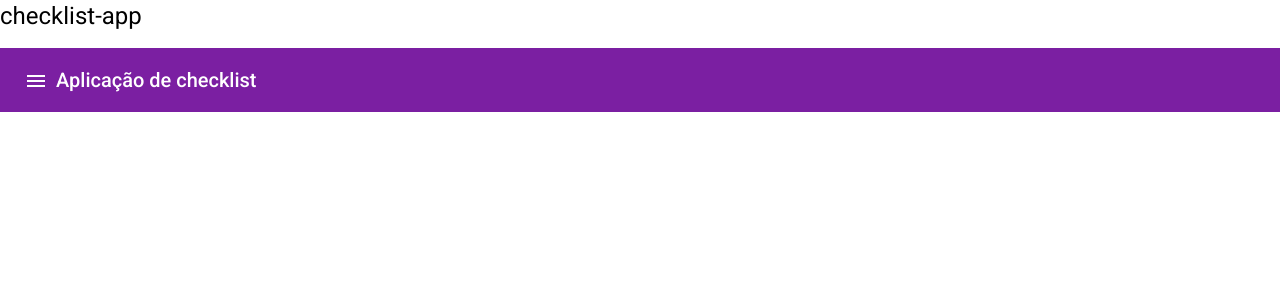
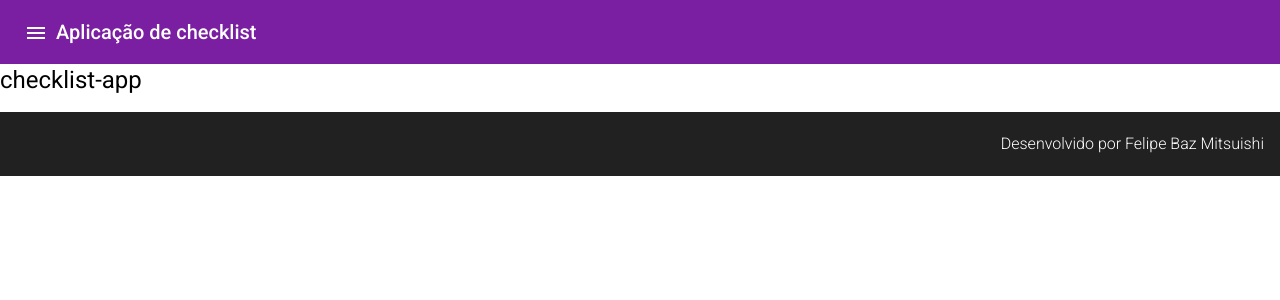
Before and after one commit to Felipe-Baz/Angular-Application, an Angular app: page / in a window 1280 px wide. Shown: the top 300 px of the page. Built offline with nearby package versions, Linux system fonts and the light colour scheme.

Commit message:
:package: Add footer

```diff
--- a/src/app/app.component.html
+++ b/src/app/app.component.html
@@ -1,3 +1,4 @@
+<app-header></app-header>
 <h1>{{title}}</h1>
-<app-header></app-header>
 <router-outlet></router-outlet>
+<app-footer></app-footer>
--- a/src/app/app.module.ts
+++ b/src/app/app.module.ts
@@ -7,11 +7,13 @@
 import { HeaderComponent } from './header/header.component';
 import { FormsModule } from '@angular/forms';
 import { MaterialModule } from './material.module';
+import { FooterComponent } from './footer/footer.component';
 
 @NgModule({
   declarations: [
     AppComponent,
-    HeaderComponent
+    HeaderComponent,
+    FooterComponent
   ],
   imports: [
     BrowserModule,
--- /dev/null
+++ b/src/app/footer/footer.component.css
@@ -0,0 +1,8 @@
+.app-footer-container {
+  justify-content: flex-end;
+}
+
+.app-footer-container span {
+  font-size: 1rem;
+  font-weight: lighter;
+}
--- /dev/null
+++ b/src/app/footer/footer.component.html
@@ -0,0 +1,3 @@
+<mat-toolbar class="app-footer-container">
+  <span>{{copywrite}}</span>
+</mat-toolbar>
--- /dev/null
+++ b/src/app/footer/footer.component.ts
@@ -0,0 +1,17 @@
+import { Component, OnInit } from '@angular/core';
+
+@Component({
+  selector: 'app-footer',
+  templateUrl: './footer.component.html',
+  styleUrls: ['./footer.component.css']
+})
+export class FooterComponent implements OnInit {
+
+  constructor() { }
+
+  public copywrite = 'Desenvolvido por Felipe Baz Mitsuishi';
+
+  ngOnInit(): void {
+  }
+
+}
```
Also changed, not shown: 1 other file (tests, documents, lock files or other folders).
